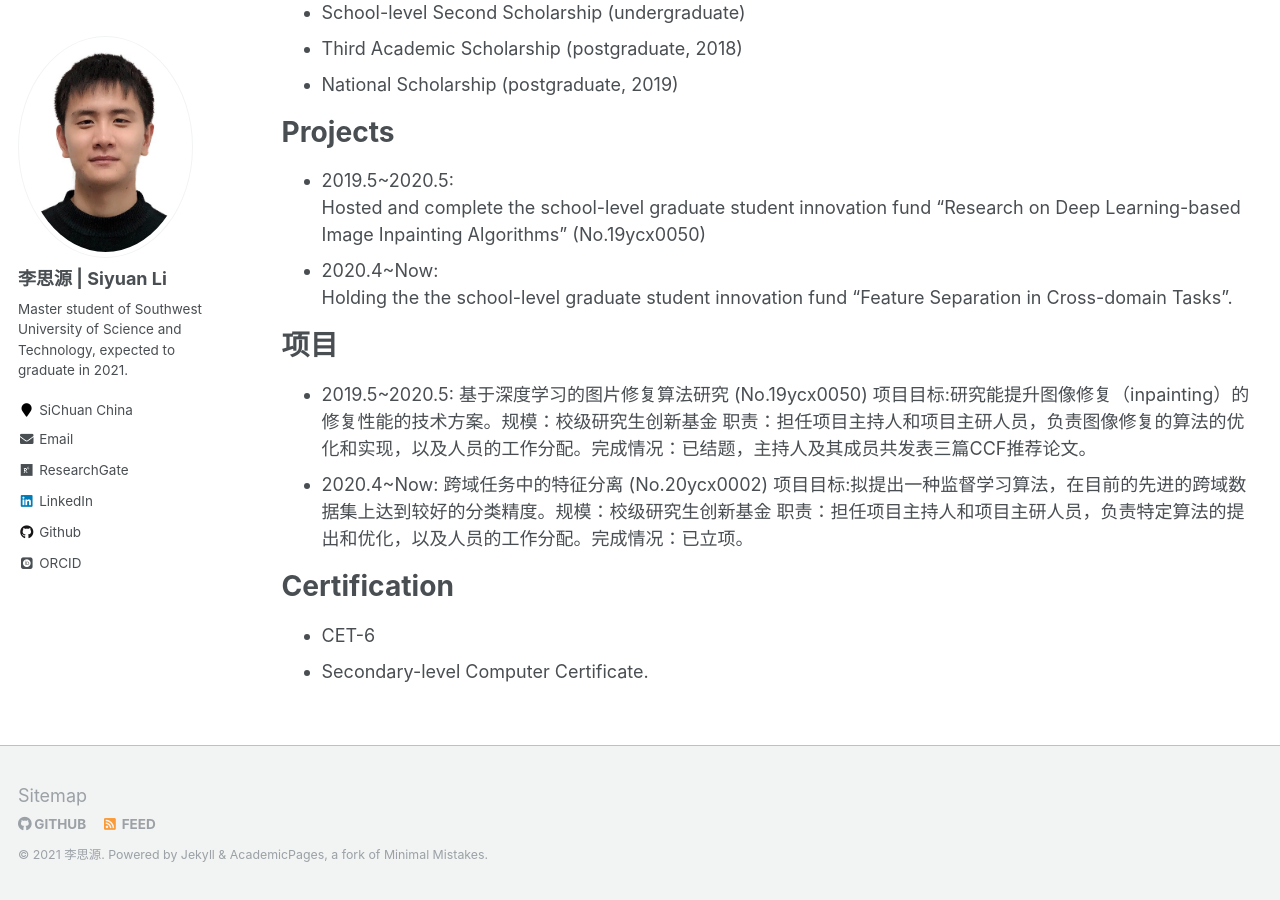
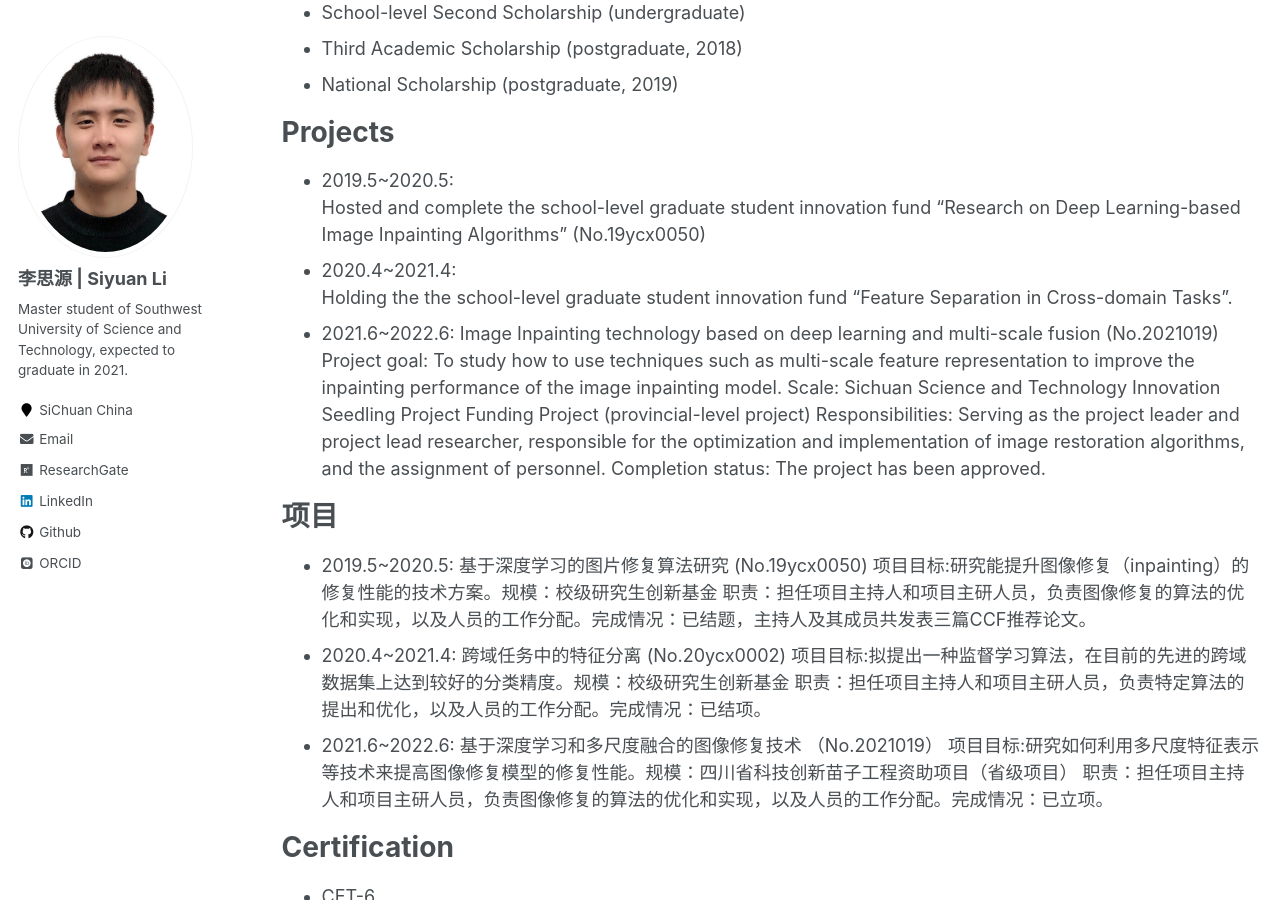
Before and after one commit to GuardSkill/GuardSkill.github.io, a Jekyll site: the page built from _pages/cv.md, in a window 1280 px wide and 900 px high, scrolled down 1296 px. Built offline with Jekyll 4.4.1, drawn with Linux system fonts in a browser that asks for light colours; some web fonts are replaced.

Commit message:
2021_4.0.0

```diff
--- a/_pages/cv.md
+++ b/_pages/cv.md
@@ -53,15 +53,19 @@ Projects
 ======
 * 2019.5~2020.5:
 Hosted and complete the school-level graduate student innovation fund "Research on Deep Learning-based Image Inpainting Algorithms" (No.19ycx0050)
-* 2020.4~Now:
+* 2020.4~2021.4:
 Holding the the school-level graduate student innovation fund "Feature Separation in Cross-domain Tasks".
+* 2021.6~2022.6: Image Inpainting technology based on deep learning and multi-scale fusion (No.2021019)
+Project goal: To study how to use techniques such as multi-scale feature representation to improve the inpainting performance of the image inpainting model. Scale: Sichuan Science and Technology Innovation Seedling Project Funding Project (provincial-level project) Responsibilities: Serving as the project leader and project lead researcher, responsible for the optimization and implementation of image restoration algorithms, and the assignment of personnel. Completion status: The project has been approved.
 
 项目
 ======
 * 2019.5~2020.5:  基于深度学习的图片修复算法研究 (No.19ycx0050)
 项目目标:研究能提升图像修复（inpainting）的修复性能的技术方案。规模：校级研究生创新基金  职责：担任项目主持人和项目主研人员，负责图像修复的算法的优化和实现，以及人员的工作分配。完成情况：已结题，主持人及其成员共发表三篇CCF推荐论文。
-* 2020.4~Now:  跨域任务中的特征分离 (No.20ycx0002)
-项目目标:拟提出一种监督学习算法，在目前的先进的跨域数据集上达到较好的分类精度。规模：校级研究生创新基金  职责：担任项目主持人和项目主研人员，负责特定算法的提出和优化，以及人员的工作分配。完成情况：已立项。
+* 2020.4~2021.4:  跨域任务中的特征分离 (No.20ycx0002)
+项目目标:拟提出一种监督学习算法，在目前的先进的跨域数据集上达到较好的分类精度。规模：校级研究生创新基金  职责：担任项目主持人和项目主研人员，负责特定算法的提出和优化，以及人员的工作分配。完成情况：已结项。
+* 2021.6~2022.6:  基于深度学习和多尺度融合的图像修复技术 （No.2021019）
+项目目标:研究如何利用多尺度特征表示等技术来提高图像修复模型的修复性能。规模：四川省科技创新苗子工程资助项目（省级项目）  职责：担任项目主持人和项目主研人员，负责图像修复的算法的优化和实现，以及人员的工作分配。完成情况：已立项。
 
 Certification
 ======
```
Also changed, not shown: _pages/about.md (+1 -1 lines), 2 other files.
